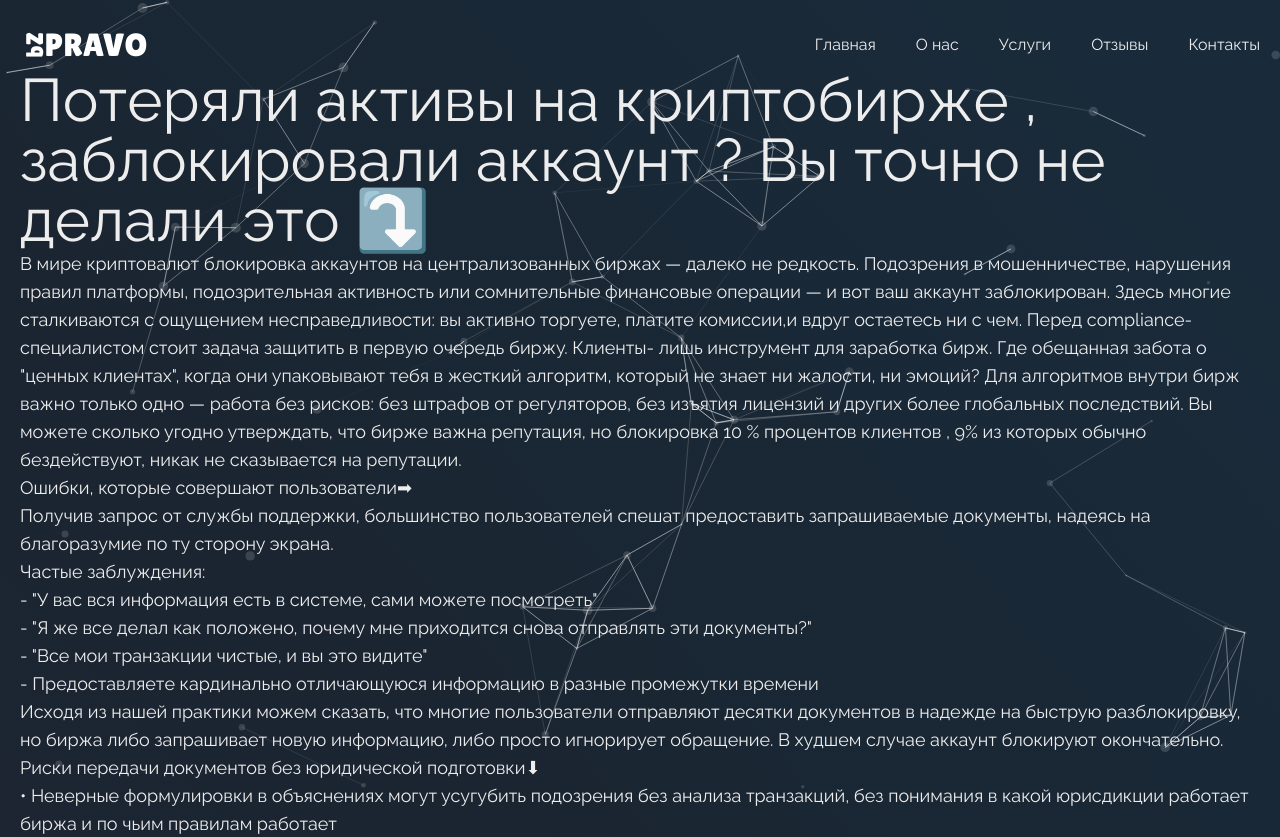
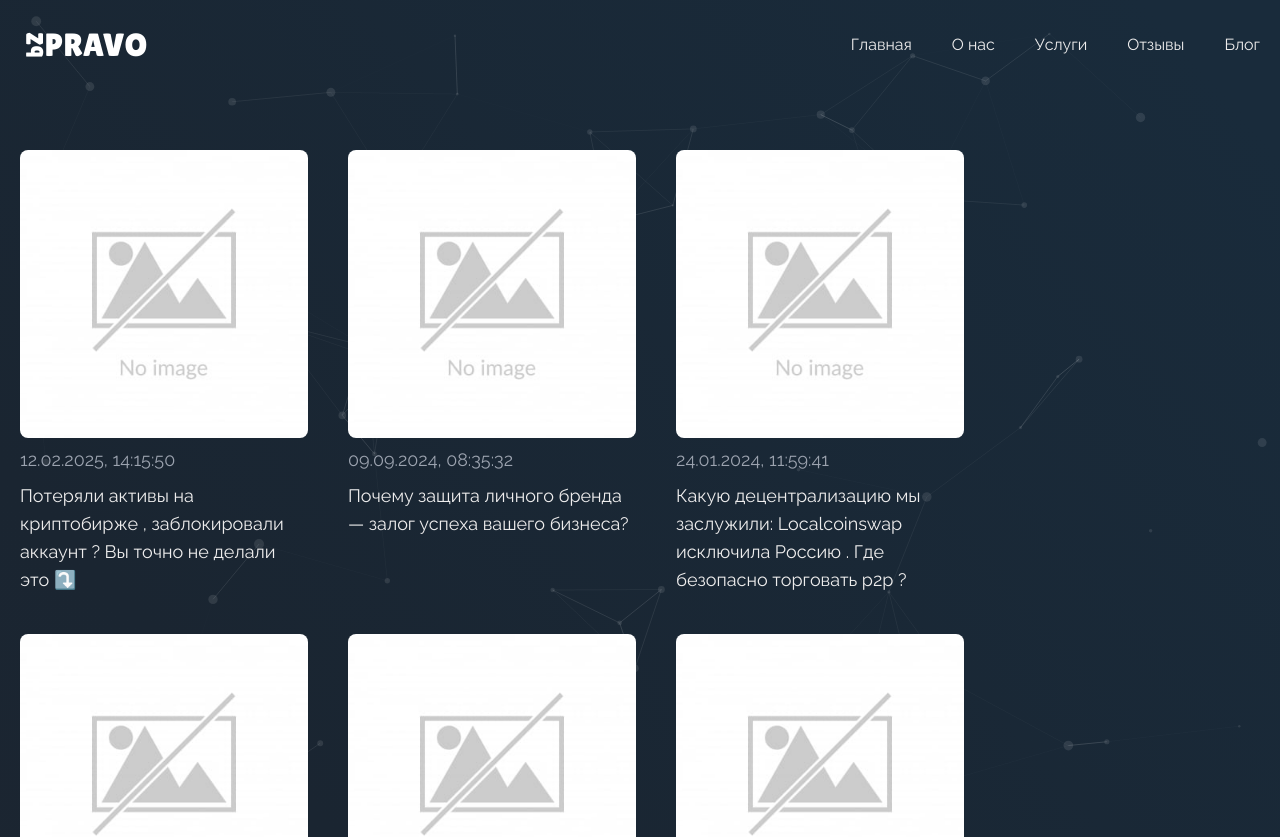
Before and after one commit to velsamm/unlock-website, a Next.js app: page /blog in a window 1280 px wide. Shown: the top 837 px of the page. Built offline with nearby package versions, Linux system fonts and the light colour scheme.

Commit message:
page blog

```diff
--- /dev/null
+++ b/src/app/blog/[slug]/page.tsx
@@ -0,0 +1,10 @@
+import React from 'react';
+import { BlogEntry } from "$components/blog/blogEntry";
+
+export default async function Home(props: { params: Promise<{ slug: string; }> }) {
+	const { slug } = await props.params;
+
+	return (
+		<BlogEntry id={slug} />
+	)
+}
--- a/src/app/blog/page.tsx
+++ b/src/app/blog/page.tsx
@@ -1,8 +1,7 @@
 import { Blog } from "$components/blog/blog";
-import { posts } from "./postsTransformer";
 
 export default function Home() {
 	return (
-		<Blog posts={posts} />
+		<Blog />
 	)
 }
--- a/src/app/blog/postsTransformer.ts
+++ b/src/app/blog/postsTransformer.ts
@@ -1,4 +1,5 @@
 import { postsSource } from "./postsSource";
+import { slugify } from "$utils/slugify";
 
 export const postsTransformer = () => {
 	const postsSourceNoPinned = postsSource.result.items.filter((item) => {
@@ -9,6 +10,8 @@ export const postsTransformer = () => {
 		return {
 			blocks: item.data.blocks.map((block) => ({ type: block.type, data: block.data, })),
 			title: item.data.title,
+			id: slugify(item.data.title),
+			date: item.data.date * 1000,
 		}
 	});
 
--- a/src/components/Header/Header.tsx
+++ b/src/components/Header/Header.tsx
@@ -22,8 +22,8 @@ const navs = [
 		href: '/feedbacks'
 	},
 	{
-		title: 'Контакты',
-		href: '/contacts'
+		title: 'Блог',
+		href: '/blog'
 	}
 ]
 
--- a/src/components/blog/blog.tsx
+++ b/src/components/blog/blog.tsx
@@ -1,29 +1,24 @@
 import React, { FC } from "react";
-import { Post } from "../../app/blog/postsTransformer";
+import { posts } from "$app/blog/postsTransformer";
 import { Typography } from "$components/typography/typography";
+import { ImageWrapper } from "$components/image/image";
+import noImage from "$assets/icons/no-image.jpg";
+import Link from "next/link";
 
-type Props = {
-	posts: Post[];
-}
-
-// const el = () => React.createElement('span');
-
-export const Blog: FC<Props> = ({ posts }) => {
+export const Blog: FC = () => {
 	return (
-		<section>
-			{posts.slice(0,1).map((post) => (
-				<div key={post.title}>
-					<Typography as='h1' appearance='header'>
-						{post.title}
-					</Typography>
-					{post.blocks.map((block) => (
-						<Typography as='span' appearance='regular'>
-							<span dangerouslySetInnerHTML={{ __html: block.data.text || '' }} />
-							{/*{block.data.text}*/}
+		<article className='flex gap-10 flex-wrap justify-items-start mt-20'>
+			{posts.map((post) => (
+				<Link key={post.title} href={'/blog/' + post.id}>
+					<article className='max-w-72'>
+						<ImageWrapper src={noImage}  className='rounded-lg'/>
+						<Typography as='p' className='my-2 text-gray-400'>{new Date(post.date).toLocaleString('ru')}</Typography>
+						<Typography as='h1' appearance='regular' >
+							{post.title}
 						</Typography>
-					))}
-				</div>
+					</article>
+				</Link>
 			))}
-		</section>
+		</article>
 	)
 }
--- /dev/null
+++ b/src/components/blog/blogEntry.tsx
@@ -0,0 +1,31 @@
+import React, { FC } from 'react';
+import { posts } from '$app/blog/postsTransformer';
+import { Typography } from '$components/typography/typography';
+
+export const BlogEntry: FC<{ id: string }> = ({ id }) => {
+  const post = posts.find((p) => p.id === id);
+
+  if (!post) {
+    return null;
+  }
+
+  return (
+    <article>
+      <Typography as='p' className='my-2 text-gray-400'>{new Date(post.date).toLocaleString('ru')}</Typography>
+
+      <Typography as='h1' appearance='header' className='mt-20 mb-20' >
+        {post.title}
+      </Typography>
+
+      {post.blocks.map((block, index) => (
+        <Typography
+          key={index}
+          className="my-6"
+          as="p"
+          appearance="regular"
+          dangerouslySetInnerHTML={{ __html: block.data.text || '' }}
+        />
+      ))}
+    </article>
+  );
+};
--- a/src/components/particles/particles.tsx
+++ b/src/components/particles/particles.tsx
@@ -1,12 +1,20 @@
 'use client';
 
-import React, { useEffect, useState } from "react";
-import Particles, { initParticlesEngine } from "@tsparticles/react";
-import { loadSlim } from "@tsparticles/slim";
-import { IParticlesProps } from "@tsparticles/react/dist/IParticlesProps";
+import React, { useCallback, useEffect, useMemo, useState } from 'react';
+import Particles, { initParticlesEngine } from '@tsparticles/react';
+import { loadSlim } from '@tsparticles/slim';
+import { IParticlesProps } from '@tsparticles/react/dist/IParticlesProps';
+import { usePathname } from 'next/navigation';
+import { Container } from "@tsparticles/engine";
 
 export function ParticlesContainer() {
-	const [ init, setInit ] = useState(false);
+  const pathname = usePathname();
+  const [init, setInit] = useState(false);
+
+  const isBlogPath = pathname.includes('/blog');
+
+	const enableParticlesMove = !isBlogPath;
+  const opacity = 0.1;
 
   // this should be run only once per application lifetime
   useEffect(() => {
@@ -23,17 +31,17 @@ export function ParticlesContainer() {
     });
   }, []);
 
-	const particlesLoaded: IParticlesProps['particlesLoaded'] = async (container) => {
+  const particlesLoaded: IParticlesProps['particlesLoaded'] = useCallback(async (container?: Container) => {
     console.log(container);
-	};
+  }, [])
 
-	const options: IParticlesProps['options'] = {
+  const options: IParticlesProps['options'] = useMemo(() => ({
     fullScreen: {
       zIndex: -1,
     },
     background: {
       color: {
-				value: "transparent",
+        value: 'transparent',
       },
     },
     fpsLimit: 120,
@@ -41,11 +49,11 @@ export function ParticlesContainer() {
       events: {
         onClick: {
           enable: false,
-					mode: "push",
+          mode: 'push',
         },
         onHover: {
           enable: false,
-					mode: "repulse",
+          mode: 'repulse',
         },
         // resize: true,
       },
@@ -61,20 +69,20 @@ export function ParticlesContainer() {
     },
     particles: {
       color: {
-				value: "#ffffff",
+        value: '#ffffff',
       },
       links: {
-				color: "#ffffff",
+        color: '#ffffff',
         distance: 150,
         enable: true,
-				opacity: 0.5,
+        opacity: opacity,
         width: 1,
       },
       move: {
-				direction: "none",
-				enable: true,
+        direction: 'none',
+        enable: enableParticlesMove,
         outModes: {
-					default: "bounce",
+          default: 'bounce',
         },
         random: false,
         speed: 2,
@@ -88,17 +96,17 @@ export function ParticlesContainer() {
         value: 120,
       },
       opacity: {
-				value: 0.15,
+        value: opacity,
       },
       shape: {
-				type: "circle",
+        type: 'circle',
       },
       size: {
         value: { min: 1, max: 5 },
       },
     },
     detectRetina: true,
-	};
+  }), [enableParticlesMove, opacity]);
 
   if (!init) {
     return null;
--- a/src/components/typography/typography.tsx
+++ b/src/components/typography/typography.tsx
@@ -3,7 +3,7 @@ import cn from 'classnames'
 import type { TypographyAppearance } from '$components/typography/types'
 import './typography.css'
 
-interface Props extends PropsWithChildren {
+interface Props extends PropsWithChildren, Pick<React.HTMLAttributes<HTMLElement>, 'dangerouslySetInnerHTML'> {
   as?: 'span' | 'p' | 'h1' | 'h2' | 'h3' | 'h4' | 'h5' | 'h6'
   appearance?: TypographyAppearance
   className?: string
@@ -14,11 +14,12 @@ export const Typography: FC<Props> = ({
   appearance = 'regular',
   className,
   children,
+  ...rest
 }) => {
   const Component = as
 
   return (
-    <Component className={cn(`typography-${appearance}`, className)}>
+    <Component className={cn(`typography-${appearance}`, className)} {...rest}>
       {Children.map(children, (child) => child)}
     </Component>
   )
--- /dev/null
+++ b/src/utils/slugify.ts
@@ -0,0 +1,19 @@
+const transliterationMap: { [key: string]: string } = {
+	'а': 'a', 'б': 'b', 'в': 'v', 'г': 'g', 'д': 'd', 'е': 'e', 'ё': 'yo',
+	'ж': 'zh', 'з': 'z', 'и': 'i', 'й': 'y', 'к': 'k', 'л': 'l', 'м': 'm',
+	'н': 'n', 'о': 'o', 'п': 'p', 'р': 'r', 'с': 's', 'т': 't', 'у': 'u',
+	'ф': 'f', 'х': 'kh', 'ц': 'ts', 'ч': 'ch', 'ш': 'sh', 'щ': 'sch',
+	'ъ': '', 'ы': 'y', 'ь': '', 'э': 'e', 'ю': 'yu', 'я': 'ya'
+};
+
+export function slugify(input: string): string {
+	const regex = new RegExp(Object.keys(transliterationMap).join('|'), 'g');
+	return input
+		.trim()
+		.toLowerCase()
+		.replace(regex, (match) => transliterationMap[match])
+		.replace(/[^a-zA-Z0-9-]/g, ' ')
+		.replace(/\s+/g, '-')
+		.replace(/-$/g, '')
+		.replace(/-+/g, '-');
+}
```
Also changed, not shown: src/assets/icons/no-image.jpg (added). Lines whose indentation alone changed are shown as unchanged.
